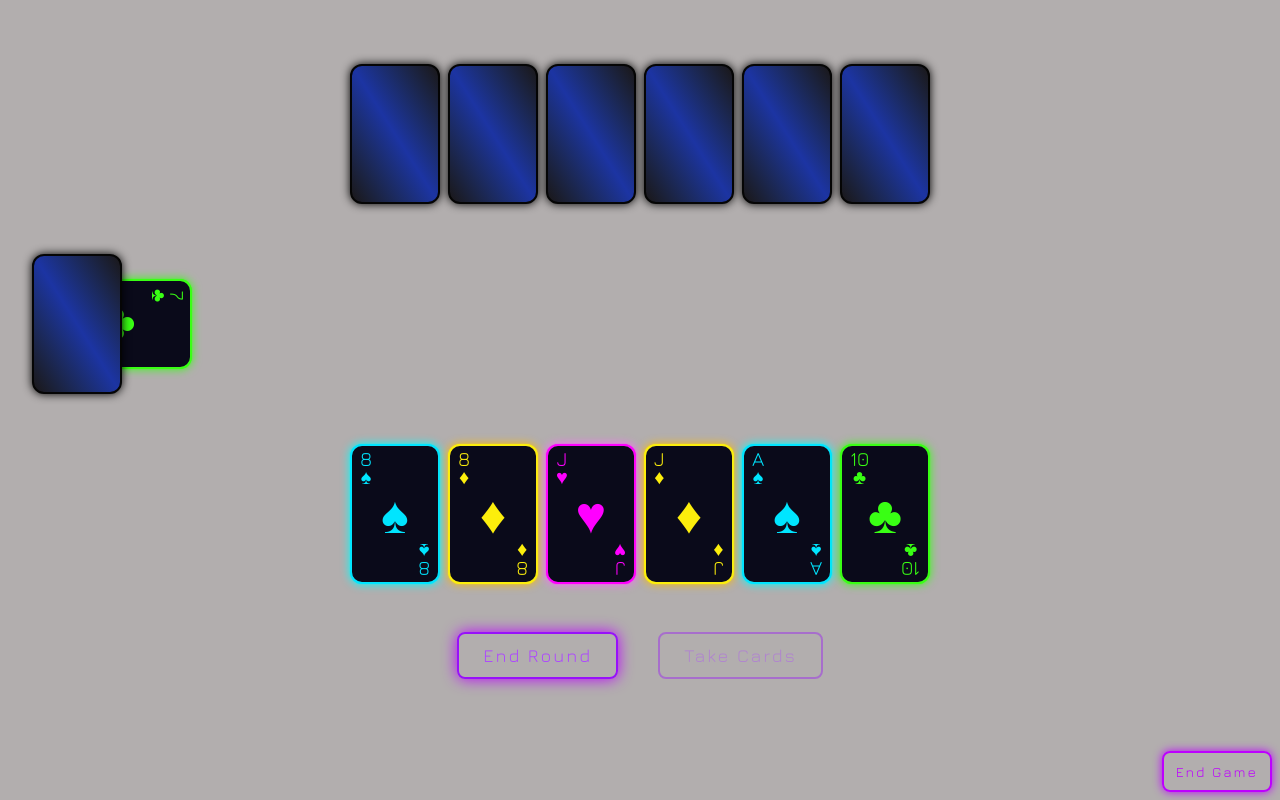
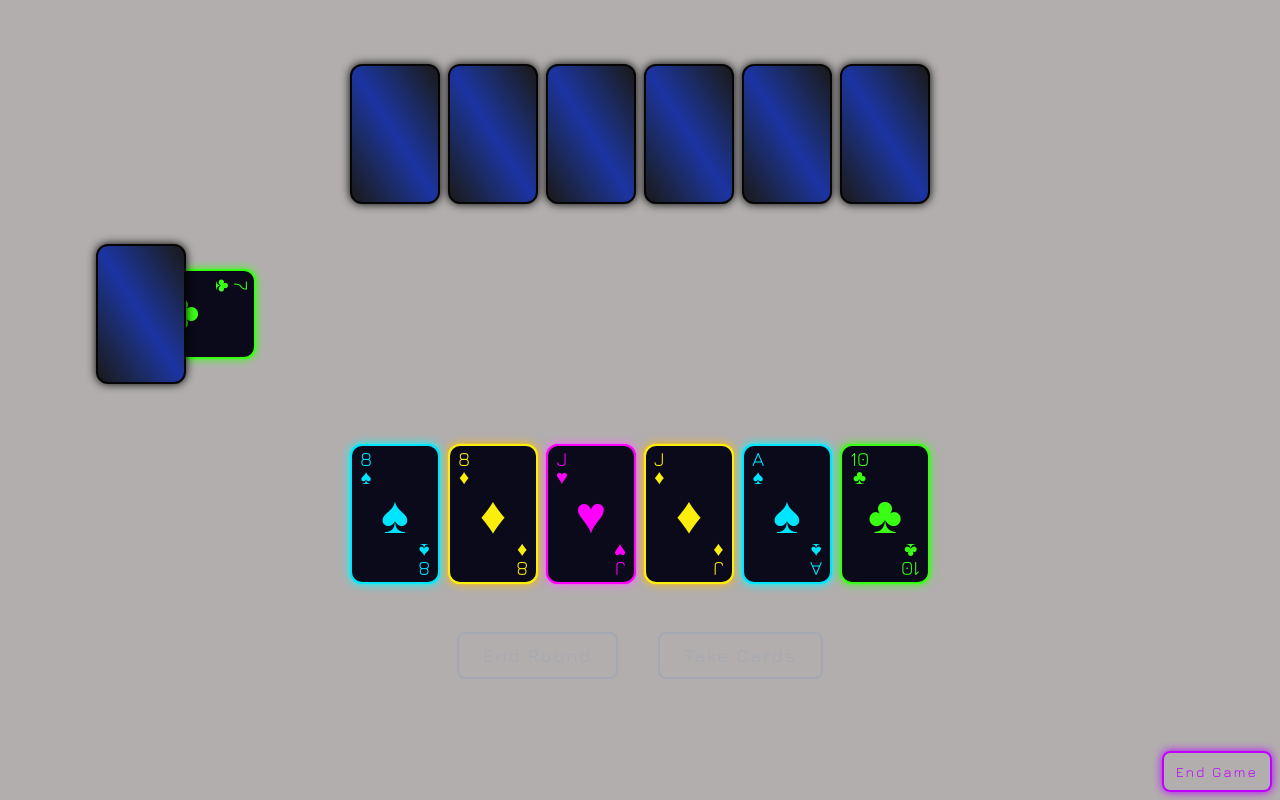
Before and after one commit to olgaAsmith/CardGame, a Next.js app: page / in a window 1280 px wide. Both pictures are taken after a click on the button "Start Game". Built offline with nearby package versions, Linux system fonts and the light colour scheme.

Commit message:
game buttons remake

```diff
--- a/app/components/TableDisplay.tsx
+++ b/app/components/TableDisplay.tsx
@@ -16,17 +16,11 @@ export const TableDisplay: React.FC<TableDisplayProps> = ({
   deckEmpty,
 }) => {
   return (
-    <div className='flex justify-center flex-col w-full min-h-[160px]'>
-      {gameResult && (
-        <div className='w-full text-[52px] font-semibold text-white text-center'>
-          {gameResult}
-        </div>
-      )}
-      <div className='flex gap-28 pointer-events-none'>
+    <div className='relative flex justify-center flex-col  w-1/2  min-h-[160px]'>
       {deckEmpty ? (
         ''
       ) : (
-          <div className='relative w-[90px] h-[140px]'>
+        <div className='absolute w-[90px] h-[140px] top-0 -left-60 '>
           <CardComponent
             card={{ id: 'deck', suit: '♠', rank: 'A' }}
             isHidden={true}
@@ -40,7 +34,12 @@ export const TableDisplay: React.FC<TableDisplayProps> = ({
           )}
         </div>
       )}
-
+      {gameResult && (
+        <div className='w-full text-[52px] font-semibold text-white text-center'>
+          {gameResult}
+        </div>
+      )}
+      <div className='relative flex pointer-events-none'>
         <div className='flex gap-12'>
           {tableCards.map((tableCard, index) => (
             <div key={index} className='relative'>
--- a/app/page.tsx
+++ b/app/page.tsx
@@ -47,6 +47,11 @@ export default function Home() {
   const humanId = players[0]?.id;
   const isHumanTurn = humanId === activePlayerId;
   const deckEmpty = deck.length === 0;
+
+  const canEndRound =
+    tableCards.length > 0 &&
+    players[0]?.role === 'attack' &&
+    tableCards.every((tc) => tc.attack !== null && tc.defense !== null);
 
   const handleBotTurn = useCallback(() => {
     const bot = players[1];
@@ -143,25 +148,19 @@ export default function Home() {
   }, [players, tableCards, trump, attack, defend, takeCards, endRound]);
 
   useEffect(() => {
-    const result = gameResult;
-    if (result) {
-      resetDeck();
-    }
-  }, [gameResult, resetDeck]);
-
-  useEffect(() => {
+    if (gameResult) return;
     if (activePlayerId === players[1]?.id) {
       setTimeout(() => {
         handleBotTurn();
       }, 1000);
     }
-  }, [activePlayerId, players, handleBotTurn]);
+  }, [activePlayerId, players, handleBotTurn, gameResult]);
 
   return (
     <div className='flex flex-col h-dvh'>
       <main className='grow flex flex-col items-center justify-center gap-10 p-8'>
         <div className='flex items-center justify-center flex-col'>
-          {players[1] && (
+          {players[1] && !gameResult && (
             <PlayerHand
               hand={players[1].hand}
               trumpSuit={trump?.suit ?? null}
@@ -183,7 +182,7 @@ export default function Home() {
         )}
 
         <div className='flex items-center justify-center flex-col'>
-          {players[0] && (
+          {players[0] && !gameResult && (
             <PlayerHand
               hand={players[0].hand}
               trumpSuit={trump?.suit ?? null}
@@ -202,14 +201,14 @@ export default function Home() {
               }}
             />
           )}
-          {deck && players.length ? (
+          {deck && players.length && !gameResult ? (
             <div className='flex gap-10 mt-12 justify-center items-center'>
               <button
                 onClick={endRound}
+                disabled={!canEndRound}
                 className='px-6 py-2 text-[18px] tracking-[2px] border-2 rounded-lg cursor-pointer transition duration-300 ease-in-out
-                 border-purple-600 text-purple-500 shadow-[0_0_15px_#BD00FF] hover:shadow-[0_0_35px_#5555ff] hover:scale-110 hover:text-[#5555ff] hover:border-[#5555ff]
-                        disabled:opacity-40 disabled:cursor-not-allowed disabled:shadow-none disabled:hover:scale-100
-                        '
+        border-purple-600 text-purple-500 shadow-[0_0_15px_#BD00FF] hover:shadow-[0_0_35px_#5555ff] hover:scale-110 hover:text-[#5555ff] hover:border-[#5555ff]
+        disabled:opacity-40 disabled:cursor-not-allowed disabled:shadow-none disabled:hover:scale-100 disabled:border-slate-400 disabled:text-slate-400'
               >
                 End Round
               </button>
@@ -221,26 +220,29 @@ export default function Home() {
                 }}
                 disabled={!isHumanTurn || players[0]?.role !== 'defense'}
                 className='px-6 py-2 text-[18px] tracking-[2px] border-2 rounded-lg cursor-pointer transition duration-300 ease-in-out
-                      border-purple-600 text-purple-500 shadow-[0_0_15px_#BD00FF] hover:shadow-[0_0_35px_#5555ff] hover:scale-110 hover:text-[#5555ff] hover:border-[#5555ff]
-                        disabled:opacity-40 disabled:cursor-not-allowed disabled:shadow-none disabled:hover:scale-100'
+        border-purple-600 text-purple-500 shadow-[0_0_15px_#BD00FF] hover:shadow-[0_0_35px_#5555ff] hover:scale-110 hover:text-[#5555ff] hover:border-[#5555ff]
+        disabled:opacity-40 disabled:cursor-not-allowed disabled:shadow-none disabled:hover:scale-100 disabled:border-slate-400 disabled:text-slate-400'
               >
                 Take Cards
               </button>
             </div>
           ) : (
             <button
-              onClick={startGame}
+              onClick={() => {
+                resetDeck();
+                startGame();
+              }}
               className='px-16 py-6 text-[28px] tracking-[2px] border-2 rounded-lg cursor-pointer transition duration-300 ease-in-out
-            border-cyan-600 text-cyan-500 shadow-[0_0_25px_#00E5FF] hover:shadow-[0_0_200px_#00E5FF] hover:scale-130
-              disabled:opacity-40 disabled:cursor-not-allowed disabled:shadow-none disabled:hover:scale-100'
+      border-cyan-600 text-cyan-500 shadow-[0_0_25px_#00E5FF] hover:shadow-[0_0_200px_#00E5FF] hover:scale-130
+      disabled:opacity-40 disabled:cursor-not-allowed disabled:shadow-none disabled:hover:scale-100'
             >
-              Start Game
+              {gameResult ? 'Play Again' : 'Start Game'}
             </button>
           )}
         </div>
       </main>
       <div className='w-full flex items-end flex-col p-2'>
-        {deck && players.length ? (
+        {deck && players.length && !gameResult ? (
           <button
             onClick={resetDeck}
             className='w-fit px-3 py-2 text-[14px] tracking-[2px] border-2 rounded-lg cursor-pointer transition duration-300 ease-in-out
```
Lines whose indentation alone changed are shown as unchanged.
